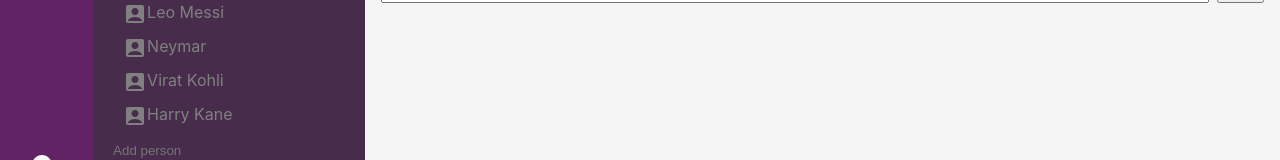
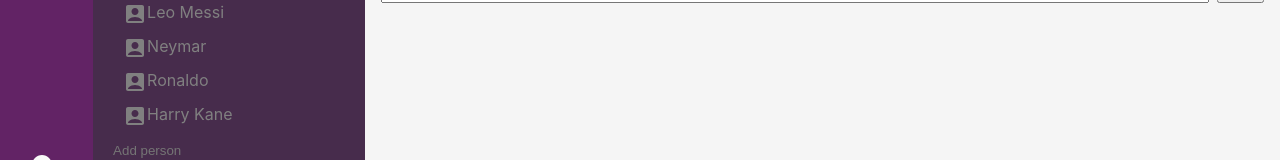
Before and after one commit to niranjan-7/slack-clone, a React (Create React App) app: page /homepage in a window 1280 px wide. Shown: the part 555-715 px from the top of the page. Built offline with nearby package versions, Linux system fonts and the light colour scheme.

Commit message:
Update SidebarTwo.js

```diff
--- a/src/components/SidebarTwo.js
+++ b/src/components/SidebarTwo.js
@@ -12,7 +12,7 @@ function Sidebartwo() {
       const [channelSearchQuery, setChannelSearchQuery] = useState('');
   const [peopleSearchQuery, setPeopleSearchQuery] = useState('');
   const [channels, setChannels] = useState(["general", "random", "channel 1", "channel 2"]);
-  const [people, setPeople] = useState(["Leo Messi", "Neymar", "Virat Kohli", "Harry Kane"]);
+  const [people, setPeople] = useState(["Leo Messi", "Neymar", "Ronaldo", "Harry Kane"]);
   const [newChannel, setNewChannel] = useState('');
   const [newPerson, setNewPerson] = useState('');
 
```
